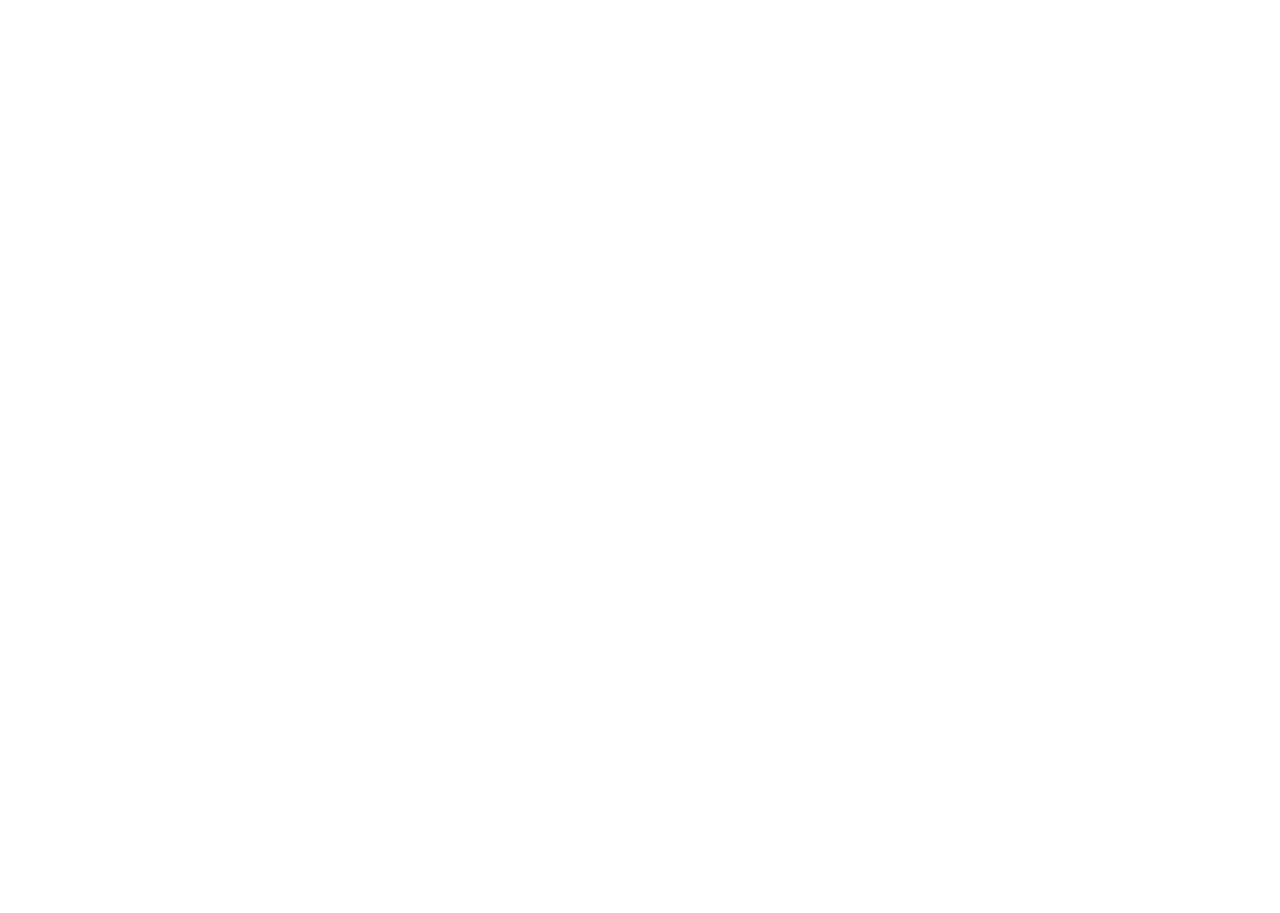
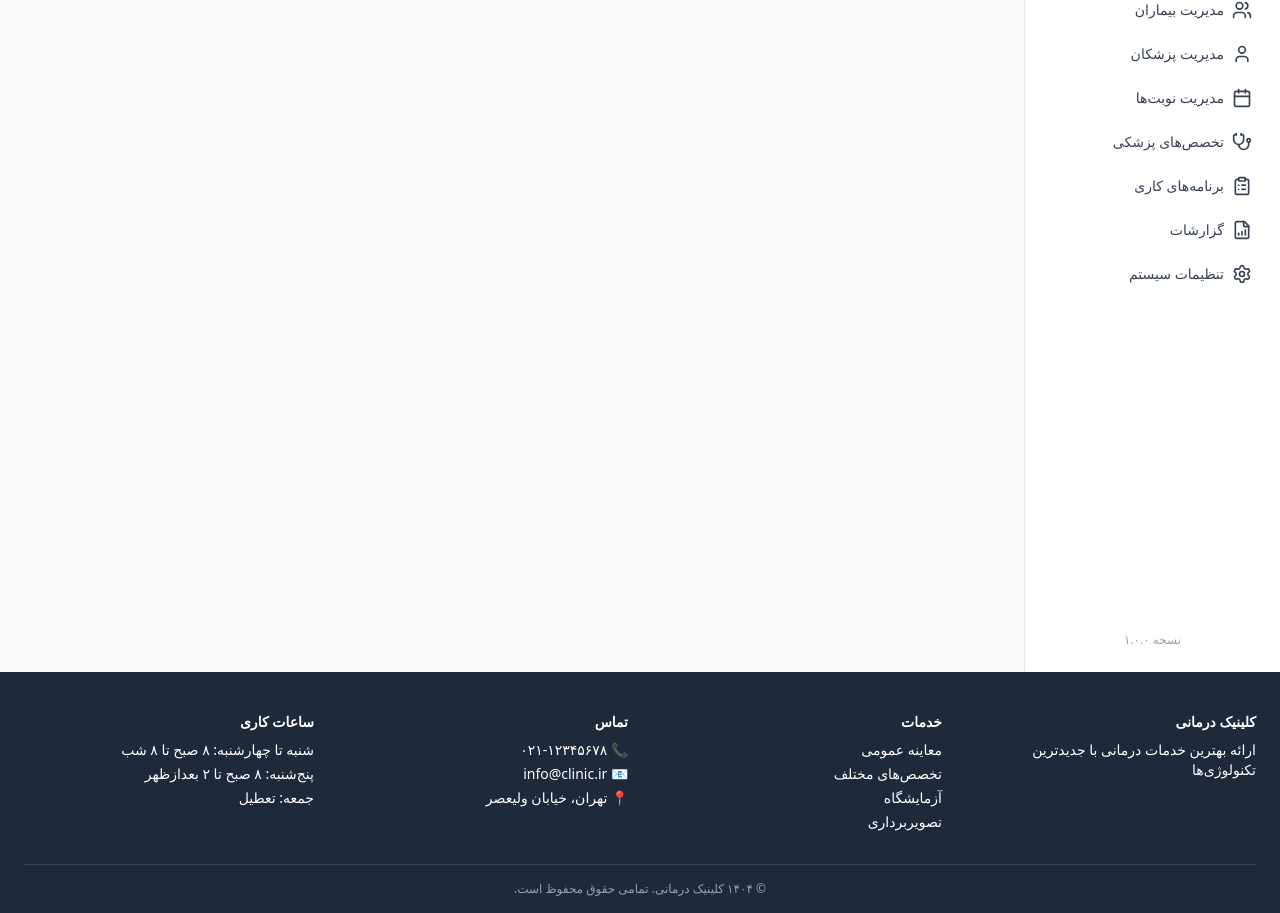
Before and after one commit to AmirC4b/clinic, a React (Vite) app in the folder clinic-project/: page / in a window 1280 px wide. Shown: the part 200-1113 px from the top of the page. Before the commit the page ends 800 px from the top, so only its background shows below. Built offline with nearby package versions, Linux system fonts and the light colour scheme.

Commit message:
footer and side bar add

```diff
--- a/clinic-project/package.json
+++ b/clinic-project/package.json
@@ -12,6 +12,7 @@
   "dependencies": {
     "@tailwindcss/vite": "^4.1.11",
     "axios": "^1.11.0",
+    "lucide-react": "^0.536.0",
     "react": "^19.1.0",
     "react-dom": "^19.1.0",
     "react-hook-form": "^7.62.0",
--- a/clinic-project/src/App.tsx
+++ b/clinic-project/src/App.tsx
@@ -1,4 +1,5 @@
 import { BrowserRouter, Routes, Route } from "react-router-dom";
+import Layout from "./components/Layout";
 import Header from "./components/Header";
 import Dashboard from "./pages/Dashboard";
 import Patients from "./pages/Patients";
@@ -7,19 +8,24 @@ import Appointments from "./pages/Appointments";
 import Specialties from "./pages/Specialties";
 import Schedules from "./pages/Schedules";
 import Signup from "./pages/Sign-up";
+import Reports from "./pages/Reports";
+import Settings from "./pages/Settings";
 
 function App() {
   return (
     <BrowserRouter>
-      <Header />
       <Routes>
-        <Route path="/" element={<Dashboard />} />
-        <Route path="/patients" element={<Patients />} />
-        <Route path="/doctors" element={<Doctors />} />
-        <Route path="/appointments" element={<Appointments />} />
-        <Route path="/specialties" element={<Specialties />} />
-        <Route path="/schedules" element={<Schedules />} />
         <Route path="/sign-up" element={<Signup />} />
+        <Route path="/" element={<Layout />}>
+          <Route index element={<Dashboard />} />
+          <Route path="/patients" element={<Patients />} />
+          <Route path="/doctors" element={<Doctors />} />
+          <Route path="/appointments" element={<Appointments />} />
+          <Route path="/specialties" element={<Specialties />} />
+          <Route path="/schedules" element={<Schedules />} />
+          <Route path="/reports" element={<Reports />} />
+          <Route path="/settings" element={<Settings />} />
+        </Route>
       </Routes>
     </BrowserRouter>
   );
--- a/clinic-project/src/components/Footer.tsx
+++ b/clinic-project/src/components/Footer.tsx
@@ -0,0 +1,49 @@
+const Footer = () => {
+  return (
+    <footer
+      className="bg-gray-800 text-white text-sm pt-10 pb-4 px-6"
+      dir="rtl"
+    >
+      <div className="max-w-7xl mx-auto grid grid-cols-1 sm:grid-cols-2 md:grid-cols-4 gap-6">
+        <div>
+          <h3 className="font-bold mb-2">کلینیک درمانی</h3>
+          <p>ارائه بهترین خدمات درمانی با جدیدترین تکنولوژی‌ها</p>
+        </div>
+
+        <div>
+          <h3 className="font-bold mb-2">خدمات</h3>
+          <ul className="space-y-1">
+            <li>معاینه عمومی</li>
+            <li>تخصص‌های مختلف</li>
+            <li>آزمایشگاه</li>
+            <li>تصویربرداری</li>
+          </ul>
+        </div>
+
+        <div>
+          <h3 className="font-bold mb-2">تماس</h3>
+          <ul className="space-y-1">
+            <li>📞 ۰۲۱-۱۲۳۴۵۶۷۸</li>
+            <li>📧 info@clinic.ir</li>
+            <li>📍 تهران، خیابان ولیعصر</li>
+          </ul>
+        </div>
+
+        <div>
+          <h3 className="font-bold mb-2">ساعات کاری</h3>
+          <ul className="space-y-1">
+            <li>شنبه تا چهارشنبه: ۸ صبح تا ۸ شب</li>
+            <li>پنج‌شنبه: ۸ صبح تا ۲ بعد‌ازظهر</li>
+            <li>جمعه: تعطیل</li>
+          </ul>
+        </div>
+      </div>
+
+      <div className="mt-8 text-center text-gray-400 text-xs border-t border-gray-700 pt-4">
+        © ۱۴۰۴ کلینیک درمانی. تمامی حقوق محفوظ است.
+      </div>
+    </footer>
+  );
+};
+
+export default Footer;
--- a/clinic-project/src/components/Layout.tsx
+++ b/clinic-project/src/components/Layout.tsx
@@ -0,0 +1,23 @@
+import { Outlet } from "react-router-dom";
+import { Header } from "../components/Header";
+import Sidebar from "../components/Sidebar";
+import Footer from "../components/Footer";
+
+const Layout = () => {
+  return (
+    <div dir="rtl" className="flex flex-col min-h-screen">
+      <Header />
+
+      <div className="flex flex-1">
+        <Sidebar />
+
+        <main className="flex-1 bg-gray-50 p-6 overflow-y-auto">
+          <Outlet />
+        </main>
+      </div>
+      <Footer />
+    </div>
+  );
+};
+
+export default Layout;
--- a/clinic-project/src/components/Sidebar.tsx
+++ b/clinic-project/src/components/Sidebar.tsx
@@ -0,0 +1,71 @@
+import { NavLink } from "react-router-dom";
+import {
+  BarChart2,
+  Users,
+  User,
+  Calendar,
+  Stethoscope,
+  ClipboardList,
+  FileBarChart,
+  Settings,
+} from "lucide-react"; // استفاده از آیکون‌های lucide
+
+const navItems = [
+  { title: "داشبورد", to: "/", icon: <BarChart2 size={20} /> },
+  { title: "مدیریت بیماران", to: "/patients", icon: <Users size={20} /> },
+  { title: "مدیریت پزشکان", to: "/doctors", icon: <User size={20} /> },
+  {
+    title: "مدیریت نوبت‌ها",
+    to: "/appointments",
+    icon: <Calendar size={20} />,
+  },
+  {
+    title: "تخصص‌های پزشکی",
+    to: "/specialties",
+    icon: <Stethoscope size={20} />,
+  },
+  {
+    title: "برنامه‌های کاری",
+    to: "/schedules",
+    icon: <ClipboardList size={20} />,
+  },
+  { title: "گزارشات", to: "/reports", icon: <FileBarChart size={20} /> },
+  { title: "تنظیمات سیستم", to: "/settings", icon: <Settings size={20} /> },
+];
+
+const Sidebar = () => {
+  return (
+    <aside
+      className="w-64 bg-white border-l border-gray-200 h-screen flex flex-col justify-between px-4 py-6 text-sm"
+      dir="rtl"
+    >
+      <div>
+        <h2 className="text-lg font-bold mb-6 text-center">منوی مدیریت</h2>
+        <ul className="space-y-2">
+          {navItems.map((item, index) => (
+            <li key={index}>
+              <NavLink
+                to={item.to}
+                end={item.to === "/"}
+                className={({ isActive }) =>
+                  `flex items-center gap-2 px-3 py-2 rounded-lg transition ${
+                    isActive
+                      ? "bg-blue-100 text-blue-700 font-semibold"
+                      : "text-gray-700 hover:bg-gray-100"
+                  }`
+                }
+              >
+                {item.icon}
+                <span>{item.title}</span>
+              </NavLink>
+            </li>
+          ))}
+        </ul>
+      </div>
+
+      <div className="text-center text-gray-400 text-xs">نسخه ۱.۰.۰</div>
+    </aside>
+  );
+};
+
+export default Sidebar;
```
Also changed, not shown: 1 other file (tests, documents, lock files or other folders).
